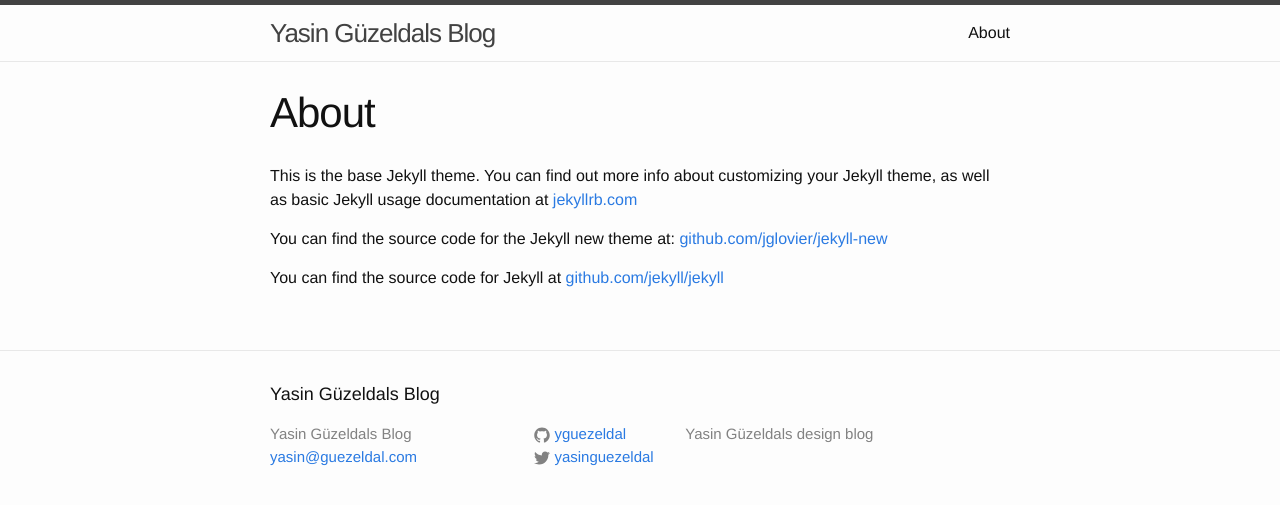
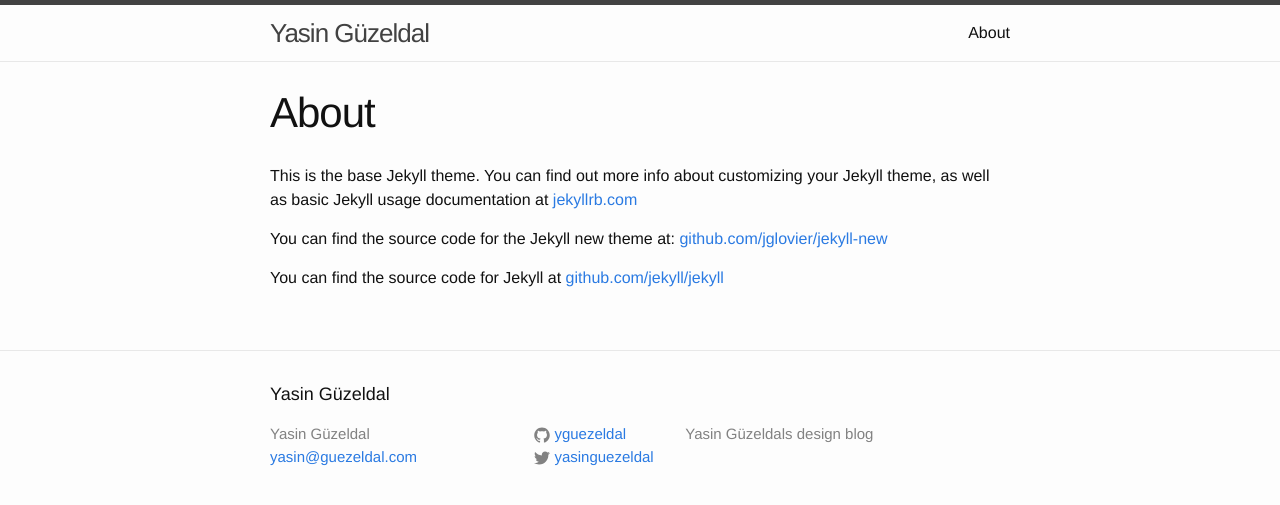
Before and after one commit to ygd/ygd.github.io, a Jekyll site: the page built from about.md, in a window 1280 px wide. Shown: the top 505 px of the page. Built offline with Jekyll 4.4.1, drawn with Linux system fonts in a browser that asks for light colours.

Commit message:
change permalinks to /categroies/title

```diff
--- a/_config.yml
+++ b/_config.yml
@@ -1,5 +1,5 @@
 # Site settings
-title: Yasin Güzeldals Blog
+title: Yasin Güzeldal
 email: yasin@guezeldal.com
 description: Yasin Güzeldals design blog
 baseurl: "" # the subpath of your site, e.g. /blog/
@@ -9,3 +9,4 @@
 
 # Build settings
 markdown: kramdown
+permalink: /:categories/:title
```
